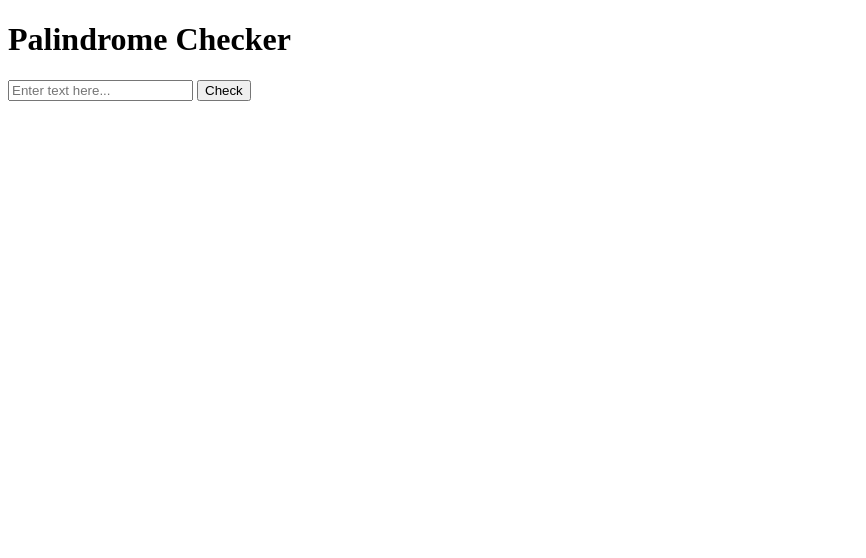
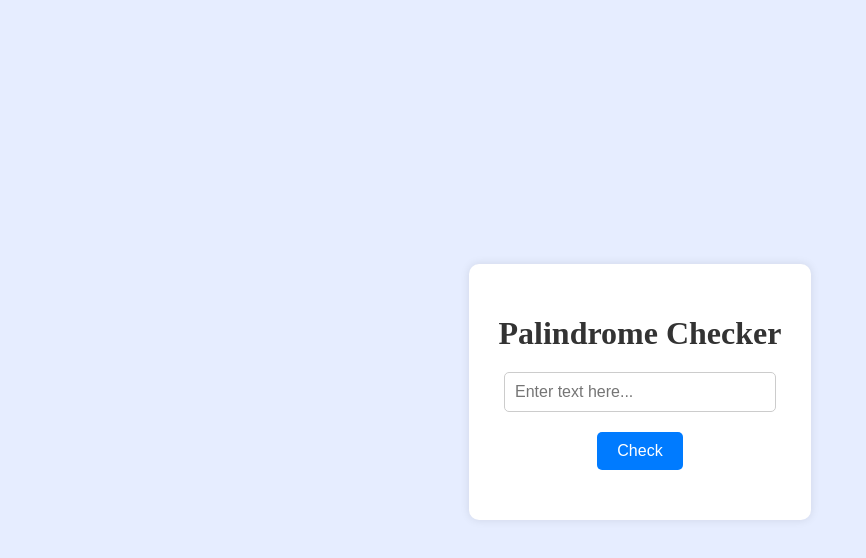
Before and after one commit to Harshita476/40-JavaScript, a plain HTML site: page 1-Palindrome/index.html in a window 1280 px wide. Shown: the whole page, without its empty margins (0-866 px from the left). Drawn offline with Linux system fonts and the light colour scheme.

Commit message:
Style Commit

```diff
--- a/1-Palindrome/index.html
+++ b/1-Palindrome/index.html
@@ -4,6 +4,7 @@
     <meta charset="UTF-8">
     <meta name="viewport" content="width=device-width, initial-scale=1.0">
     <title>Document</title>
+    <link rel="stylesheet" href="./style.css">
 </head>
 <body>
     <div class="container">
@@ -12,5 +13,7 @@
         <button id="check-btn">Check</button>
         <div id="result"></div>
     </div>
+
+    <script src="./script.js"></script>
 </body>
 </html>
--- a/1-Palindrome/style.css
+++ b/1-Palindrome/style.css
@@ -0,0 +1,50 @@
+body{
+    height: 96vh;
+    display: flex;
+    justify-content: center;
+    align-items: center;
+    background-color: #e6edff;
+}
+.container{
+    display: flex;
+    flex-direction: column;
+    align-items: center;
+    background-color: white;
+    padding: 30px;
+    border-radius: 10px;
+    box-shadow: 0 0 10px rgba(0, 0, 0, 0.1);
+}
+
+h1{
+    margin-bottom: 20px;
+    color: #333;
+}
+
+input{
+    padding: 10px;
+    width: 250px;
+    border: 1px solid #ccc;
+    border-radius: 5px;
+    margin-bottom: 20px;
+    font-size: 16px;
+}
+
+button{
+    padding: 10px 20px;
+    background-color: #007bff;
+    color: white;
+    border: none;
+    border-radius: 5px;
+    cursor: pointer;
+    font-size: 16px;
+}
+
+button:hover{
+    background-color: #0056b3;
+}
+
+#result{
+    margin-top: 20px;
+    font-size: 18px;
+    color: #333;
+}
```
